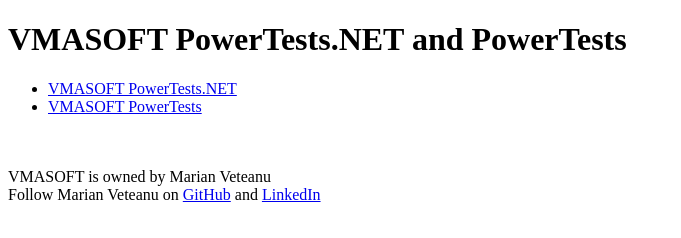
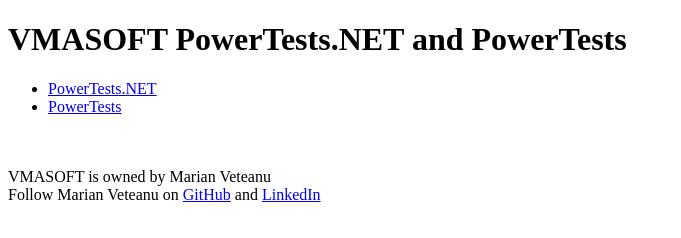
Before and after one commit to mveteanu/PowerTests.NET, a plain HTML site: page docs/index.html in a window 1280 px wide. Shown: the whole page, without its empty margins (0-681 px from the left). Drawn offline with Linux system fonts and the light colour scheme.

Commit message:
Update index.html

```diff
--- a/docs/index.html
+++ b/docs/index.html
@@ -10,8 +10,8 @@
   <h1>VMASOFT PowerTests.NET and PowerTests</h1>
 
   <ul>
-  <li><a href="https://github.com/mveteanu/PowerTests.NET">VMASOFT PowerTests.NET</a></li>
-  <li><a href="https://github.com/mveteanu/PowerTests">VMASOFT PowerTests</a></li>
+  <li><a href="https://github.com/mveteanu/PowerTests.NET">PowerTests.NET</a></li>
+  <li><a href="https://github.com/mveteanu/PowerTests">PowerTests</a></li>
   </ul>
 
   <br><br>
```
